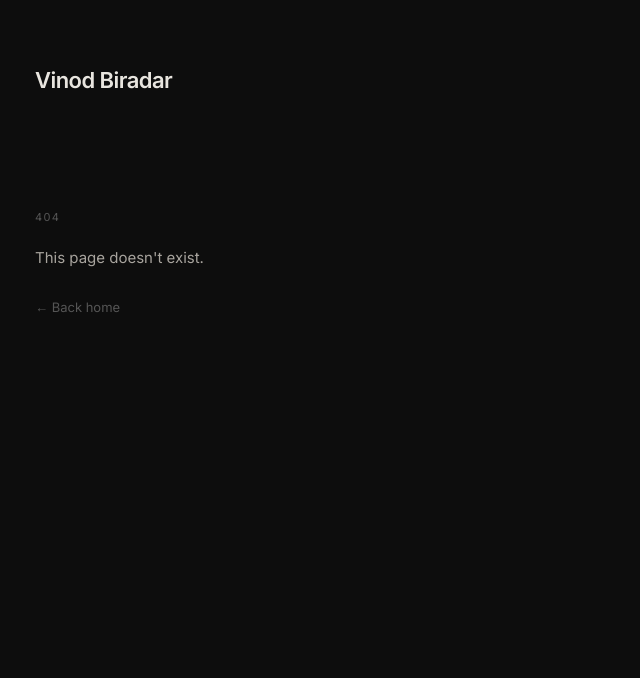
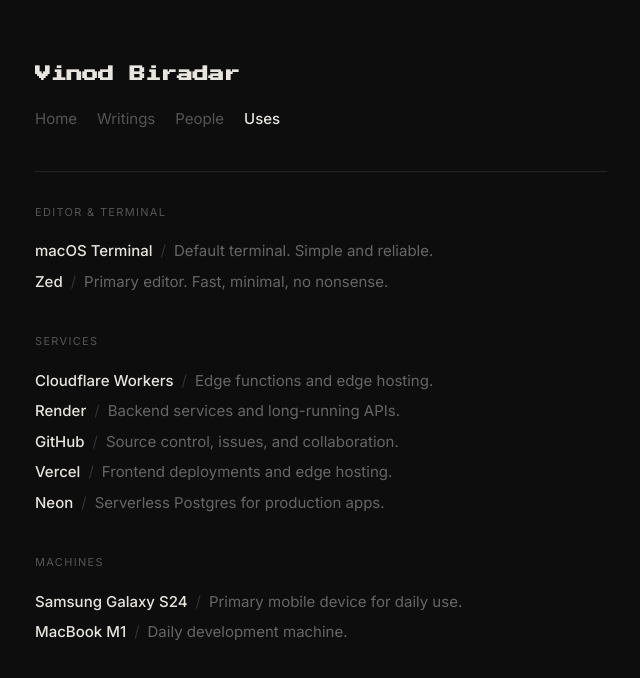
Before and after one commit to Vinodbiradar09/vinod.com, a Next.js app: page /uses in a window 1280 px wide. Before the commit this address had no page. Shown: the top 678 px of the page, without its empty margins (319-959 px from the left). Built offline with nearby package versions, Linux system fonts and the light colour scheme.

Commit message:
feat : uses page and copy email and stars and info of works

```diff
--- a/app/not-found.tsx
+++ b/app/not-found.tsx
@@ -1,35 +1,60 @@
 import Link from "next/link";
 import type { Metadata } from "next";
+import { Nav } from "@/components/nav";
+import { FadeIn } from "@/components/fade-in";
 
 export const metadata: Metadata = {
-  title: "404 | Not Found",
+  title: "404",
 };
+
+const links = [
+  { href: "/", label: "Home" },
+  { href: "/writings", label: "Writings" },
+  { href: "/uses", label: "Uses" },
+  { href: "/people", label: "People" },
+];
 
 export default function NotFound() {
   return (
     <main className="max-w-155 mx-auto px-6 py-16 w-full">
-      <div className="mb-10">
-        <Link href="/" className="block no-underline mb-6">
-          <h1 className="text-[22px] font-semibold tracking-tight text-[#e8e5df] font-sans">
-            Vinod Biradar
-          </h1>
-        </Link>
-      </div>
-      <hr className="border-none border-t border-[#242424] mb-10" />
-      <div className="py-8">
-        <p className="text-[11px] tracking-[0.12em] text-[#555] uppercase mb-5 font-sans">
-          404
-        </p>
-        <p className="text-[15px] text-[#a8a49e] leading-relaxed mb-6">
-          This page doesn&apos;t exist.
-        </p>
-        <Link
-          href="/"
-          className="text-[13px] text-[#555] no-underline hover:text-[#e8e5df] transition-colors font-sans"
-        >
-          ← Back home
-        </Link>
-      </div>
+      <FadeIn delay={0}>
+        <Nav active="home" />
+      </FadeIn>
+
+      <FadeIn delay={80}>
+        <hr className="border-none border-t border-[#242424] mb-12" />
+
+        <div className="py-4">
+          <p className="text-[11px] tracking-[0.12em] text-[#444] uppercase font-mono mb-6">
+            404
+          </p>
+
+          <p className="text-[22px] font-semibold text-[#e8e5df] tracking-tight mb-3">
+            Nothing here.
+          </p>
+
+          <p className="text-[15px] text-[#666] leading-relaxed mb-10 max-w-sm">
+            This page doesn&apos;t exist. You might have followed a broken link,
+            or mistyped the URL.
+          </p>
+
+          <div className="space-y-2">
+            <p className="text-[11px] tracking-[0.12em] text-[#444] uppercase font-mono mb-3">
+              Pages that do exist
+            </p>
+            {links.map((link) => (
+              <div key={link.href}>
+                <Link
+                  href={link.href}
+                  className="text-[14px] text-[#555] no-underline hover:text-[#e8e5df] transition-colors"
+                >
+                  → {link.label}
+                </Link>
+              </div>
+            ))}
+          </div>
+        </div>
+      </FadeIn>
     </main>
   );
 }
--- /dev/null
+++ b/app/uses/page.tsx
@@ -0,0 +1,100 @@
+import { SectionDivider } from "@/components/section-divider";
+import { SectionLabel } from "@/components/section-label";
+import { FadeIn } from "@/components/fade-in";
+import { Nav } from "@/components/nav";
+import type { Metadata } from "next";
+
+export const metadata: Metadata = {
+  title: "Uses",
+  description: "Tools, gear, and setup Vinod uses daily.",
+};
+
+const gear = [
+  {
+    category: "Editor & Terminal",
+    items: [
+      {
+        name: "macOS Terminal",
+        note: "Default terminal. Simple and reliable.",
+      },
+      {
+        name: "Zed",
+        note: "Primary editor. Fast, minimal, no nonsense.",
+      },
+    ],
+  },
+  {
+    category: "Services",
+    items: [
+      {
+        name: "Cloudflare Workers",
+        note: "Edge functions and edge hosting.",
+      },
+      {
+        name: "Render",
+        note: "Backend services and long-running APIs.",
+      },
+      {
+        name: "GitHub",
+        note: "Source control, issues, and collaboration.",
+      },
+      {
+        name: "Vercel",
+        note: "Frontend deployments and edge hosting.",
+      },
+      {
+        name: "Neon",
+        note: "Serverless Postgres for production apps.",
+      },
+    ],
+  },
+  {
+    category: "Machines",
+    items: [
+      {
+        name: "Samsung Galaxy S24",
+        note: "Primary mobile device for daily use.",
+      },
+      {
+        name: "MacBook M1",
+        note: "Daily development machine.",
+      },
+    ],
+  },
+];
+
+export default function UsesPage() {
+  return (
+    <main className="max-w-155 mx-auto px-6 py-16 w-full">
+      <FadeIn delay={0}>
+        <Nav active="uses" />
+      </FadeIn>
+      <FadeIn delay={80}>
+        <SectionDivider />
+        <div className="space-y-10">
+          {gear.map((group, gi) => (
+            <FadeIn key={group.category} delay={100 + gi * 60}>
+              <section>
+                <SectionLabel label={group.category} />
+                <div className="space-y-2">
+                  {group.items.map((item) => (
+                    <div
+                      key={item.name}
+                      className="flex flex-wrap items-baseline gap-x-2 text-[15px]"
+                    >
+                      <span className="font-medium text-[#e8e5df]">
+                        {item.name}
+                      </span>
+                      <span className="text-[#333]">/</span>
+                      <span className="text-[#666]">{item.note}</span>
+                    </div>
+                  ))}
+                </div>
+              </section>
+            </FadeIn>
+          ))}
+        </div>
+      </FadeIn>
+    </main>
+  );
+}
--- a/components/nav.tsx
+++ b/components/nav.tsx
@@ -8,8 +8,15 @@
 });
 
 interface NavProps {
-  active: "home" | "writings" | "people";
+  active: "home" | "writings" | "people" | "uses";
 }
+
+const links: { href: string; label: string; id: NavProps["active"] }[] = [
+  { href: "/", label: "Home", id: "home" },
+  { href: "/writings", label: "Writings", id: "writings" },
+  { href: "/people", label: "People", id: "people" },
+  { href: "/uses", label: "Uses", id: "uses" },
+];
 
 export function Nav({ active }: NavProps) {
   return (
@@ -22,40 +29,20 @@
           Vinod Biradar
         </h1>
       </Link>
-      <nav
-        className="flex gap-5 text-[15px]"
-        style={{ fontFamily: "var(--font-space-grotesk)" }}
-      >
+      <nav className="flex flex-wrap gap-5 text-[15px]">
+        {links.map((link) => (
           <Link
-          href="/"
+            key={link.id}
+            href={link.href}
             className={`no-underline transition-colors ${
-            active === "home"
+              active === link.id
                 ? "text-[#e8e5df] font-medium"
                 : "text-[#555] hover:text-[#e8e5df]"
             }`}
           >
-          Home
+            {link.label}
           </Link>
-        <Link
-          href="/writings"
-          className={`no-underline transition-colors ${
-            active === "writings"
-              ? "text-[#e8e5df] font-medium"
-              : "text-[#555] hover:text-[#e8e5df]"
-          }`}
-        >
-          Writings
-        </Link>
-        <Link
-          href="/people"
-          className={`no-underline transition-colors ${
-            active === "people"
-              ? "text-[#e8e5df] font-medium"
-              : "text-[#555] hover:text-[#e8e5df]"
-          }`}
-        >
-          People
-        </Link>
+        ))}
       </nav>
     </div>
   );
--- a/components/work-section.tsx
+++ b/components/work-section.tsx
@@ -1,40 +1,147 @@
 import { SectionLabel } from "./section-label";
 
-const projects = [
-  {
-    name: "Invitely.gg",
-    description: "Send Invitations At Scale On Your Behalf",
-    url: "https://invitely-gg.vercel.app",
-  },
-  {
-    name: "Cosrx",
-    description: "A lightweight Promise based HTTP client built on Fetch",
-    url: "https://www.npmjs.com/package/@cosrx/core",
-  },
-];
+interface GithubStats {
+  stars: number | null;
+}
 
-export function WorkSection() {
+interface NpmStats {
+  downloads: number | null;
+  version: string | null;
+}
+
+async function getGithubStats(repo: string): Promise<GithubStats> {
+  try {
+    const res = await fetch(`https://api.github.com/repos/${repo}`, {
+      next: { revalidate: 86400 },
+      headers: {
+        Accept: "application/vnd.github+json",
+      },
+    });
+    if (!res.ok) return { stars: null };
+    const data = await res.json();
+    return { stars: data.stargazers_count ?? null };
+  } catch {
+    return { stars: null };
+  }
+}
+
+async function getCosrxStats(): Promise<NpmStats> {
+  try {
+    const [downloadsRes, registryRes] = await Promise.all([
+      fetch("https://api.npmjs.org/downloads/point/last-month/@cosrx/core", {
+        next: { revalidate: 86400 },
+      }),
+      fetch("https://registry.npmjs.org/@cosrx/core/latest", {
+        next: { revalidate: 86400 },
+      }),
+    ]);
+    const downloads = downloadsRes.ok ? await downloadsRes.json() : null;
+    const registry = registryRes.ok ? await registryRes.json() : null;
+    return {
+      downloads: downloads?.downloads ?? null,
+      version: registry?.version ?? null,
+    };
+  } catch {
+    return { downloads: null, version: null };
+  }
+}
+
+function fmt(n: number): string {
+  if (n >= 1000) return `${(n / 1000).toFixed(1)}k`;
+  return String(n);
+}
+
+function Stat({ label }: { label: string }) {
+  return <span className="text-[11px] font-mono text-[#444]">{label}</span>;
+}
+
+function StatLink({ href, label }: { href: string; label: string }) {
+  return (
+    <a
+      href={href}
+      target="_blank"
+      rel="noopener noreferrer"
+      className="text-[11px] font-mono text-[#333] no-underline hover:text-[#666] transition-colors"
+    >
+      {label} ↗
+    </a>
+  );
+}
+
+export async function WorkSection() {
+  const INVITELY_REPO = "Vinodbiradar09/Invitely.gg";
+  const COSRX_REPO = "Vinodbiradar09/cosrx";
+
+  const [invitely, cosrxNpm, cosrxGh] = await Promise.all([
+    getGithubStats(INVITELY_REPO),
+    getCosrxStats(),
+    getGithubStats(COSRX_REPO),
+  ]);
+
   return (
     <section>
       <SectionLabel label="Work" />
-      <div className="space-y-3">
-        {projects.map((project) => (
-          <div
-            key={project.name}
-            className="flex flex-wrap items-baseline gap-x-2 gap-y-0.5 text-[15px]"
-          >
+      <div className="space-y-5">
+        <div>
+          <div className="flex flex-wrap items-baseline gap-x-2 gap-y-0.5 text-[15px]">
             <a
-              href={project.url}
+              href="https://invitely-gg.vercel.app"
               target="_blank"
               rel="noopener noreferrer"
               className="font-medium text-[#e8e5df] no-underline hover:underline underline-offset-[3px]"
             >
-              {project.name}
+              Invitely.gg
             </a>
             <span className="text-[#333]">/</span>
-            <span className="text-[#666]">{project.description}</span>
+            <span className="text-[#666]">
+              Send Invitations At Scale On Your Behalf
+            </span>
           </div>
-        ))}
+          <div className="flex items-center gap-4 mt-1.5">
+            {invitely.stars !== null && (
+              <Stat label={`⭐️ ${fmt(invitely.stars)}`} />
+            )}
+            <StatLink
+              href={`https://github.com/${INVITELY_REPO}`}
+              label="github"
+            />
+            <StatLink href="https://invitely-gg.vercel.app" label="live" />
+          </div>
+        </div>
+
+        <div>
+          <div className="flex flex-wrap items-baseline gap-x-2 gap-y-0.5 text-[15px]">
+            <a
+              href="https://www.npmjs.com/package/@cosrx/core"
+              target="_blank"
+              rel="noopener noreferrer"
+              className="font-medium text-[#e8e5df] no-underline hover:underline underline-offset-[3px]"
+            >
+              Cosrx
+            </a>
+            <span className="text-[#333]">/</span>
+            <span className="text-[#666]">
+              A lightweight Promise based HTTP client built on Fetch
+            </span>
+          </div>
+          <div className="flex items-center gap-4 mt-1.5">
+            {cosrxGh.stars !== null && (
+              <Stat label={`⭐️ ${fmt(cosrxGh.stars)}`} />
+            )}
+            {cosrxNpm.version && <Stat label={`v${cosrxNpm.version}`} />}
+            {cosrxNpm.downloads !== null && (
+              <Stat label={`${fmt(cosrxNpm.downloads)} dl/mo`} />
+            )}
+            <StatLink
+              href={`https://github.com/${COSRX_REPO}`}
+              label="github"
+            />
+            <StatLink
+              href="https://www.npmjs.com/package/@cosrx/core"
+              label="npm"
+            />
+          </div>
+        </div>
       </div>
     </section>
   );
```
Also changed, not shown: components/contact-section.tsx (+20 -1 lines). Lines whose indentation alone changed are shown as unchanged.
